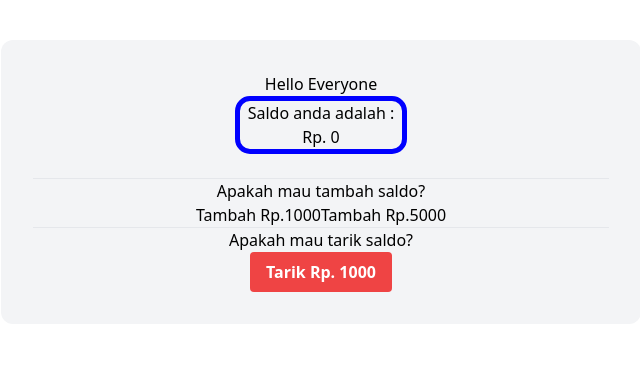
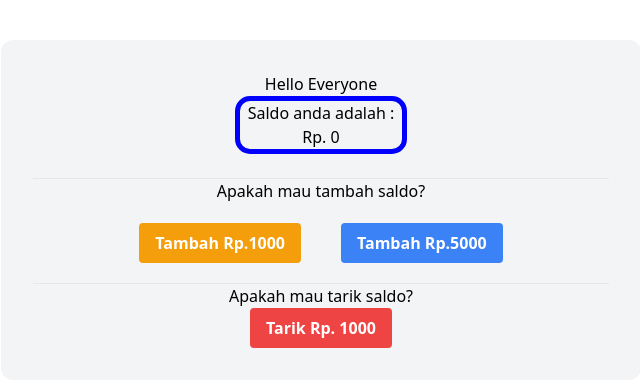
Before and after one commit to nicholasbca/react-training, a React (Create React App) app: page / in a window 1280 px wide. Shown: the top 386 px of the page, without its empty margins (319-959 px from the left). Built offline with nearby package versions, Linux system fonts and the light colour scheme; the HTML template or start-up script is replaced by a standard one.

Commit message:
update styling v3

```diff
--- a/src/day2-practice/components/index.js
+++ b/src/day2-practice/components/index.js
@@ -41,8 +41,8 @@
       <hr />
       Apakah mau tambah saldo?
       <br />
-      <button onClick={() => save1000(1000)}>Tambah Rp.1000</button>
-      <button onClick={() => save5000(5000)}>Tambah Rp.5000</button>
+      <button className="bg-yellow-500 hover:bg-yellow-700 text-white font-bold py-2 px-4 m-5 rounded" onClick={() => save1000(1000)}>Tambah Rp.1000</button>
+      <button className="bg-blue-500 hover:bg-blue-700 text-white font-bold py-2 px-4 m-5 rounded" onClick={() => save5000(5000)}>Tambah Rp.5000</button>
       <hr />
       Apakah mau tarik saldo?
       <br/>
```
